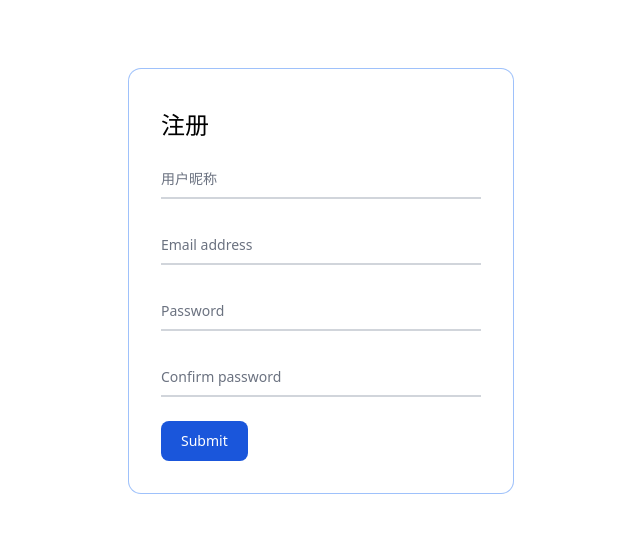
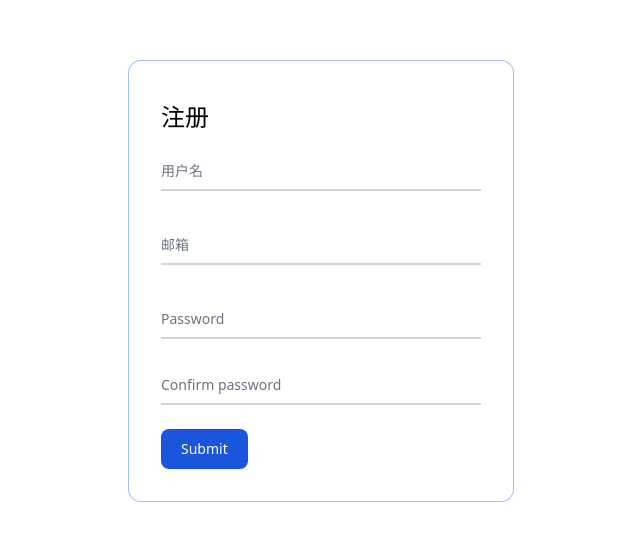
Before and after one commit to Freud233/stunning-chainsaw, a Vue app: page /login in a window 1280 px wide. Shown: the part 119-660 px from the top of the page, without its empty margins (319-959 px from the left). Built offline with nearby package versions, Linux system fonts and the light colour scheme; what @kangc/v-md-editor would draw is missing.

Commit message:
feat(登录页面): 实现登录页面表单不同类型输入框验证

```diff
--- a/components.d.ts
+++ b/components.d.ts
@@ -11,6 +11,7 @@ declare module '@vue/runtime-core' {
   export interface GlobalComponents {
     BaseFooter: typeof import('./src/components/BaseFooter.vue')['default']
     BaseHeader: typeof import('./src/components/BaseHeader.vue')['default']
+    BaseInput: typeof import('./src/components/BaseInput.vue')['default']
     BaseMarkdown: typeof import('./src/components/BaseMarkdown.vue')['default']
     BasePost: typeof import('./src/components/BasePost.vue')['default']
     NConfigProvider: typeof import('naive-ui')['NConfigProvider']
--- a/package.json
+++ b/package.json
@@ -15,6 +15,7 @@
     "axios": "^1.4.0",
     "flowbite": "^1.6.5",
     "markdown-it": "^13.0.1",
+    "mitt": "^3.0.0",
     "vue": "^3.2.47",
     "vue-router": "^4.0.13"
   },
--- /dev/null
+++ b/src/components/BaseInput.vue
@@ -0,0 +1,78 @@
+<script setup lang='ts'>
+import { PropType } from 'vue';
+import { emitter } from '../views/Login.vue'
+import { onMounted } from 'vue';
+interface RuleProp {
+  type: 'username' | 'email' | 'password' | 'required',
+  message?: string,
+  error?: boolean,
+}
+let props = defineProps({
+  label: {
+    type: String,
+    default: 'label'
+  },
+  modelValue: {
+    type: String,
+    default: ''
+  },
+  rules: {
+    type: Array as PropType<RuleProp[]>,
+    default: () => []
+  }
+})
+let emits = defineEmits(['update:modelValue'])
+let inputData = reactive({
+  value: props.modelValue || '',
+  message: '',
+  error: false,
+})
+
+const inputHandler = (e: any) => {
+  inputData.value = e.target.value
+  emits('update:modelValue', e.target.value)
+}
+const validateHandler = () => {
+  if (props.rules) {
+    let allPassed = props.rules.every(rule => {
+      let passed = false
+      inputData.message = rule.message || ''
+      switch (rule.type) {
+        case 'required':
+          passed = inputData.value.trim().length > 0
+          break
+        case 'username':
+          passed = inputData.value.trim().length < 12
+          break
+        case 'email':
+          passed = /\S+@\S+\.\S+/.test(inputData.value.trim())
+          break
+        default:
+          break
+      }
+      return passed
+    })
+    inputData.error = !allPassed
+    return allPassed
+  }
+  return true
+}
+onMounted(() => {
+  emitter.emit('validate-created', validateHandler)
+})
+</script>
+<template>
+  <div class="relative z-0 w-full mb-8 group">
+    <input type="text" :name="label" :id="label" :value="inputData.value" @input="inputHandler" @blur="validateHandler"
+      class="block py-2.5 px-0 w-full text-sm text-gray-900 bg-transparent border-0 border-b-2 border-gray-300 appearance-none dark:text-white dark:border-gray-600 dark:focus:border-blue-500 focus:outline-none focus:ring-0 focus:border-blue-600 peer"
+      placeholder=" " required />
+    <label :for="label"
+      class="peer-focus:font-medium absolute text-sm text-gray-500 dark:text-gray-400 duration-300 transform -translate-y-6 scale-75 top-3 -z-10 origin-[0] peer-focus:left-0 peer-focus:text-blue-600 peer-focus:dark:text-blue-500 peer-placeholder-shown:scale-100 peer-placeholder-shown:translate-y-0 peer-focus:scale-75 peer-focus:-translate-y-6">
+      {{ label }}
+    </label>
+    <span v-if="inputData.error" class="absolute bottom-[-20px] left-0 text-red-500 text-xs">
+      {{ inputData.message }}
+    </span>
+  </div>
+</template>
+<style scoped></style>
--- a/src/views/Login.vue
+++ b/src/views/Login.vue
@@ -1,37 +1,59 @@
-<script setup lang='ts'>
-import { registerUser } from '../request/login';
-const submitHandler = async () => {
-  console.log(userInfo.value)
-  let data = await registerUser(userInfo.value)
-  console.log(data);
-}
-let userInfo = ref({
-  username: '',
-  email: '',
-  password: '',
+<script lang='ts'>
+import mitt from 'mitt'
+import { defineComponent } from 'vue';
+export const emitter = mitt()
+type validateFunc = () => boolean
+export default defineComponent({
+  setup() {
+    const submitHandler = async () => {
+      let allPassed = inputValidateFuncArray.map(func => func()).every(passed => passed)
+      console.log(allPassed);
+    }
+    let userInfo = reactive({
+      username: '',
+      email: '',
+      password: '',
+    })
+    let usernameRules = [
+      {
+        type: 'required',
+        message: '用户名不能为空',
+      },
+      {
+        type: 'username',
+        message: '用户名长度不能超过12',
+      }
+    ]
+    let emailRules = [
+      {
+        type: 'required',
+        message: '邮箱不能为空',
+      },
+      {
+        type: 'email',
+        message: '邮箱格式不正确',
+      }
+    ]
+    let inputValidateFuncArray: validateFunc[] = []
+    let validateCallback = func => {
+      inputValidateFuncArray.push(func)
+    }
+    emitter.on('validate-created', validateCallback)
+    return {
+      userInfo,
+      usernameRules,
+      emailRules,
+      submitHandler,
+    }
+  }
 })
-
 </script>
 <template>
   <div class="h-full flex justify-center items-center">
     <form class="w-96 rounded-xl ring-1 p-8 ">
       <h2 class="mt-2 mb-4 text-2xl">注册</h2>
-      <div class="relative z-0 w-full mb-6 group">
-        <input type="text" name="floating_name" id="floating_name" v-model="userInfo.username"
-          class="block py-2.5 px-0 w-full text-sm text-gray-900 bg-transparent border-0 border-b-2 border-gray-300 appearance-none dark:text-white dark:border-gray-600 dark:focus:border-blue-500 focus:outline-none focus:ring-0 focus:border-blue-600 peer"
-          placeholder=" " required />
-        <label for="floating_name"
-          class="peer-focus:font-medium absolute text-sm text-gray-500 dark:text-gray-400 duration-300 transform -translate-y-6 scale-75 top-3 -z-10 origin-[0] peer-focus:left-0 peer-focus:text-blue-600 peer-focus:dark:text-blue-500 peer-placeholder-shown:scale-100 peer-placeholder-shown:translate-y-0 peer-focus:scale-75 peer-focus:-translate-y-6">
-          用户昵称</label>
-      </div>
-      <div class="relative z-0 w-full mb-6 group">
-        <input type="email" name="floating_email" id="floating_email" v-model="userInfo.email"
-          class="block py-2.5 px-0 w-full text-sm text-gray-900 bg-transparent border-0 border-b-2 border-gray-300 appearance-none dark:text-white dark:border-gray-600 dark:focus:border-blue-500 focus:outline-none focus:ring-0 focus:border-blue-600 peer"
-          placeholder=" " required />
-        <label for="floating_email"
-          class="peer-focus:font-medium absolute text-sm text-gray-500 dark:text-gray-400 duration-300 transform -translate-y-6 scale-75 top-3 -z-10 origin-[0] peer-focus:left-0 peer-focus:text-blue-600 peer-focus:dark:text-blue-500 peer-placeholder-shown:scale-100 peer-placeholder-shown:translate-y-0 peer-focus:scale-75 peer-focus:-translate-y-6">Email
-          address</label>
-      </div>
+      <BaseInput v-model="userInfo.username" :rules="usernameRules" label="用户名"></BaseInput>
+      <BaseInput v-model="userInfo.email" :rules="emailRules" label="邮箱"></BaseInput>
       <div class="relative z-0 w-full mb-6 group">
         <input type="password" name="floating_password" id="floating_password"
           class="block py-2.5 px-0 w-full text-sm text-gray-900 bg-transparent border-0 border-b-2 border-gray-300 appearance-none dark:text-white dark:border-gray-600 dark:focus:border-blue-500 focus:outline-none focus:ring-0 focus:border-blue-600 peer"
```
